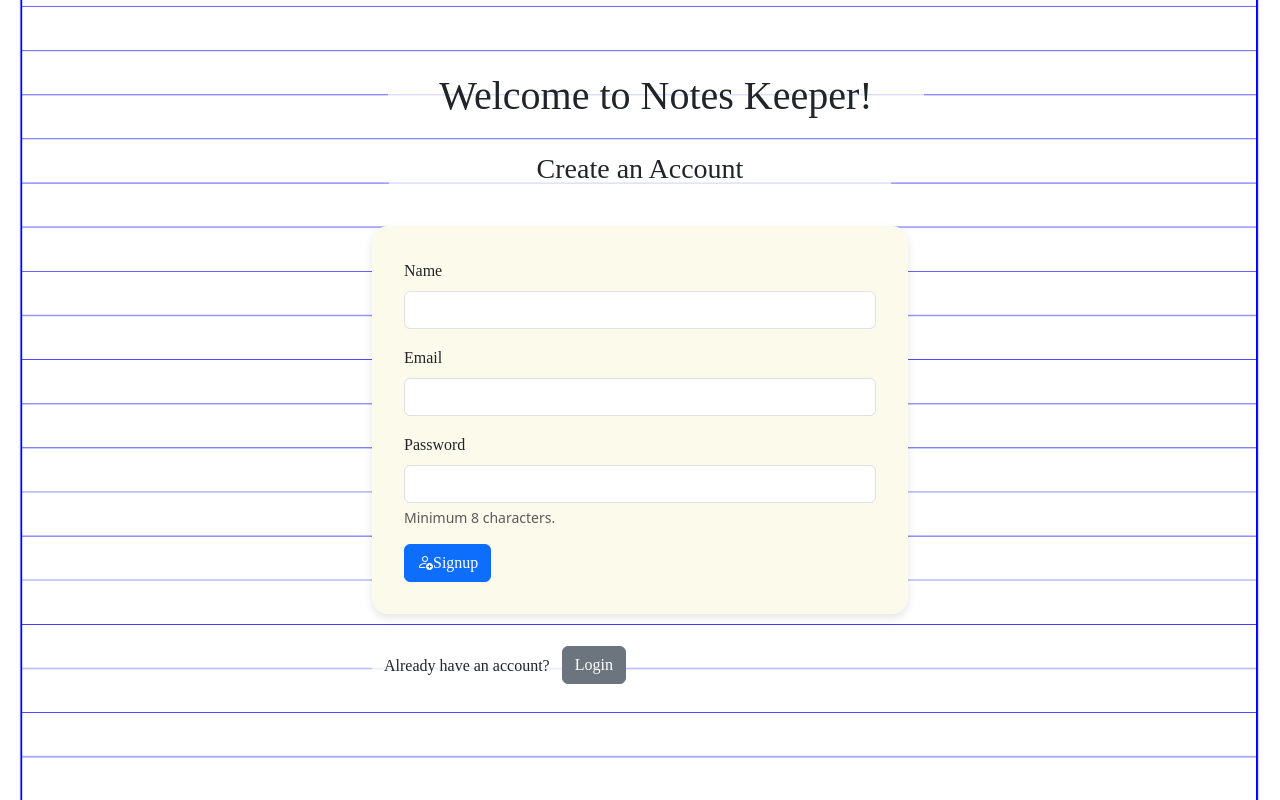
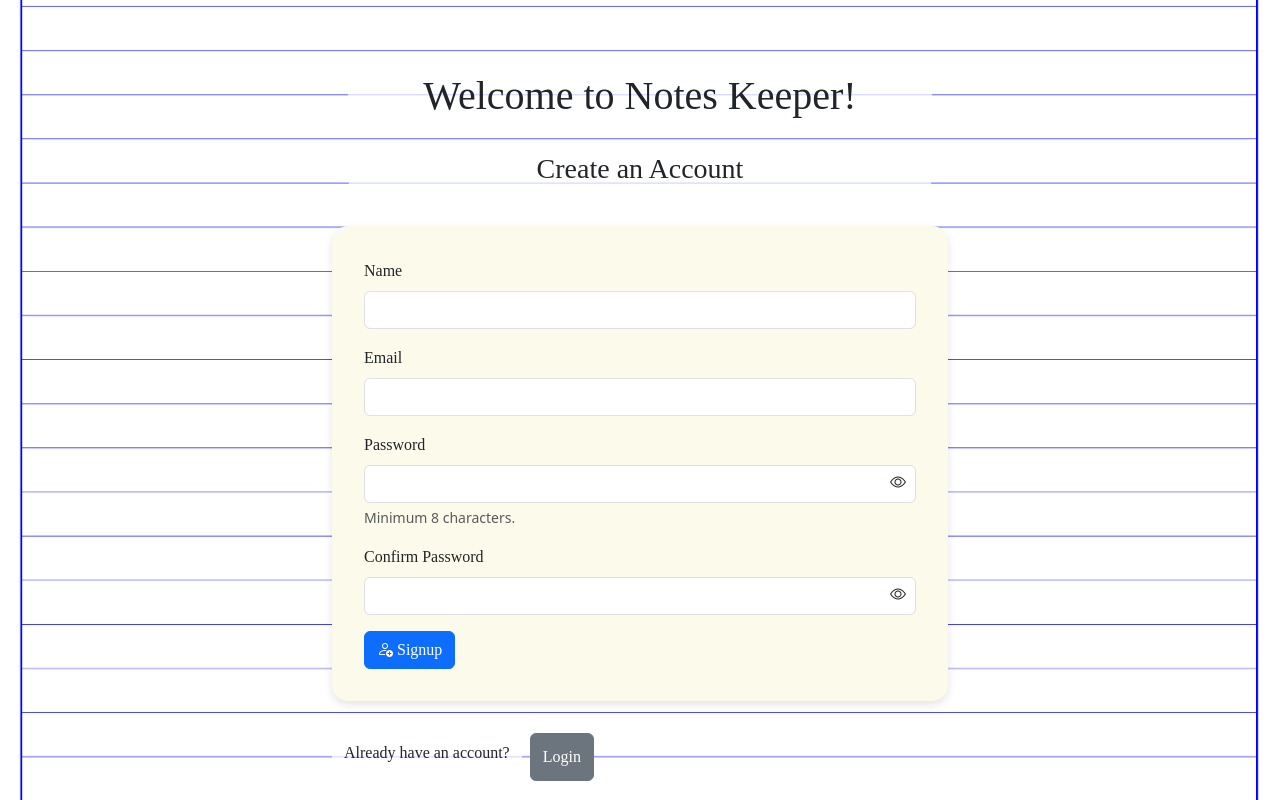
Before and after one commit to username-isAK/Notes-Keeper, a React (Vite) app in the folder Frontend/notes-keeper/: page /signup in a window 1280 px wide. Built offline with nearby package versions, Linux system fonts and the light colour scheme.

Commit message:
Forgot to add confirm password, did it now and also show and hide password

```diff
--- a/Frontend/notes-keeper/src/Components/Login.jsx
+++ b/Frontend/notes-keeper/src/Components/Login.jsx
@@ -1,58 +1,92 @@
-import {useState} from 'react'
-import { useNavigate } from 'react-router-dom'
+import { useState } from "react";
+import { useNavigate } from "react-router-dom";
 
-
-const Login = ({setIsAuthenticated, showAlert}) => {
-    const [credentials, setCredentials] = useState({email: "", password: ""})
+const Login = ({ setIsAuthenticated, showAlert }) => {
+  const [credentials, setCredentials] = useState({ email: "", password: "" });
+  const [showPassword, setShowPassword] = useState(false);
   const navigate = useNavigate();
 
   const handleSubmit = async (e) => {
     e.preventDefault();
     const response = await fetch("http://localhost:5000/api/auth/login", {
-            method: 'POST',
-            headers: {
-                'Content-Type': 'application/json'
-            },
-            body: JSON.stringify({email: credentials.email, password: credentials.password})
+      method: "POST",
+      headers: { "Content-Type": "application/json" },
+      body: JSON.stringify({ email: credentials.email, password: credentials.password }),
     });
-        const json = await response.json()
-        if (json.success){
-            localStorage.setItem('token', json.authtoken);
-            setIsAuthenticated(true)
-            showAlert("Login Success","success")
+    const json = await response.json();
+    if (json.success) {
+      localStorage.setItem("token", json.authtoken);
+      setIsAuthenticated(true);
+      showAlert("Login Success", "success");
       navigate("/");
+    } else {
+      showAlert("Login Failed due to invalid credentials", "danger");
     }
-        else{
-            showAlert("Login Failed due to invalid credentials","danger")
-        }
-    }
+  };
 
-    const onChange = (e)=>{
-        setCredentials({...credentials, [e.target.name]: e.target.value})
-    }
+  const onChange = (e) => {
+    setCredentials({ ...credentials, [e.target.name]: e.target.value });
+  };
 
   return (
-        <div className="container" style={{ maxWidth: '550px', width: '95%' }}>
-            <h1 className="container m-3" style={{ fontFamily: 'cursive', textAlign: 'center', backgroundColor: "rgba(255,255,255,0.7)", padding: "0.5rem 0.75rem", borderRadius: "1rem"}}>Welcome to Notes Keeper!</h1>
-            <h3 className="m-3" style={{ fontFamily: 'cursive',textAlign: 'center',backgroundColor: "rgba(255,255,255,0.7)", padding: "0.5rem 0.75rem", borderRadius: "1rem" }}>Please Login to continue</h3>
-            <form  onSubmit={handleSubmit} autoComplete="off">
+    <div className="container" style={{ maxWidth: "40rem" }}>
+      <h1 className="m-3 text-center" style={{ fontFamily: "cursive", backgroundColor: "rgba(255,255,255,0.7)", padding: "0.5rem 0.75rem", borderRadius: "1rem" }}>
+        Welcome to Notes Keeper!
+      </h1>
+      <h3 className="m-3 text-center" style={{ fontFamily: "cursive", backgroundColor: "rgba(255,255,255,0.7)", padding: "0.5rem 0.75rem", borderRadius: "1rem" }}>
+        Please Login to continue
+      </h3>
+      <form onSubmit={handleSubmit} autoComplete="off">
         <div className="mb-3">
-                    <label htmlFor="email" className="form-label" style={{ fontFamily: 'cursive'}}>Email address</label>
-                    <input type="email" className="form-control" value={credentials.email} onChange={onChange} id="email" name="email" aria-describedby="emailHelp" autoComplete="off" />
+          <label htmlFor="email" className="form-label" style={{ fontFamily: "cursive" }}>Email address</label>
+          <input
+            type="email"
+            className="form-control"
+            value={credentials.email}
+            onChange={onChange}
+            id="email"
+            name="email"
+            aria-describedby="emailHelp"
+            autoComplete="off"
+            required
+          />
           <div id="emailHelp" className="form-text">We'll never share your email with anyone else.</div>
         </div>
-                <div className="mb-3">
-                    <label htmlFor="password" className="form-label" style={{ fontFamily: 'cursive'}}>Password</label>
-                    <input type="password" className="form-control" value={credentials.password} onChange={onChange} name="password" id="password" autoComplete="new-password"/>
+
+        <div className="mb-3 position-relative">
+          <label htmlFor="password" className="form-label" style={{ fontFamily: "cursive" }}>Password</label>
+          <input
+            type={showPassword ? "text" : "password"}
+            className="form-control"
+            value={credentials.password}
+            onChange={onChange}
+            name="password"
+            id="password"
+            autoComplete="new-password"
+            required
+          />
+          <i
+            className={`bi ${showPassword ? "bi-eye-slash" : "bi-eye"} position-absolute`}
+            style={{ right: "10px", top: "38px", cursor: "pointer" }}
+            onClick={() => setShowPassword(!showPassword)}
+          ></i>
         </div>
-                <button type="submit" className="btn btn-primary" style={{fontFamily: "cursive"}}><i class="bi bi-box-arrow-in-right"></i>Login</button>
+
+        <button type="submit" className="btn btn-primary" style={{ fontFamily: "cursive" }}>
+          <i className="bi bi-box-arrow-in-right"></i> Login
+        </button>
       </form>
+
       <div className="mt-3 d-flex">
-                <p style={{ fontFamily: 'cursive',backgroundColor: "rgba(255,255,255,0.7)", padding: "0.5rem 0.75rem", borderRadius: "1rem"}}>Don't have an account?</p>
-                <button className="btn btn-secondary" onClick={() => navigate("/signup")} style={{height:"15%",fontFamily: "cursive"}}>Signup</button>
+        <p style={{ fontFamily: "cursive", backgroundColor: "rgba(255,255,255,0.7)", padding: "0.5rem 0.75rem", borderRadius: "1rem" }}>
+          Don't have an account?
+        </p>
+        <button className="btn btn-secondary ms-2" onClick={() => navigate("/signup")} style={{ fontFamily: "cursive" ,height:"6vh"}}>
+          Signup
+        </button>
       </div>
     </div>
-    )
-}
+  );
+};
 
-export default Login
+export default Login;
--- a/Frontend/notes-keeper/src/Components/Signup.jsx
+++ b/Frontend/notes-keeper/src/Components/Signup.jsx
@@ -1,12 +1,19 @@
 import { useState } from "react";
 import { useNavigate } from "react-router-dom";
 
-const Signup = ({setIsAuthenticated, showAlert}) => {
-  const [credentials, setCredentials] = useState({ name: "", email: "", password: "" });
+const Signup = ({ setIsAuthenticated, showAlert }) => {
+  const [credentials, setCredentials] = useState({ name: "", email: "", password: "", confirmPassword: "" });
+  const [showPassword, setShowPassword] = useState(false);
+  const [showConfirmPassword, setShowConfirmPassword] = useState(false);
   const navigate = useNavigate();
 
   const handleSubmit = async (e) => {
     e.preventDefault();
+
+    if (credentials.password !== credentials.confirmPassword) {
+      showAlert("Passwords do not match", "danger");
+      return;
+    }
 
     const response = await fetch("http://localhost:5000/api/auth/createuser", {
       method: "POST",
@@ -20,16 +27,13 @@ const Signup = ({setIsAuthenticated, showAlert}) => {
 
     const json = await response.json();
 
-    console.log("Signup response:", json);
-
     if (json.authtoken) {
       localStorage.setItem("token", json.authtoken);
-      setIsAuthenticated(true)
-      showAlert("Signup Success","success")
+      setIsAuthenticated(true);
+      showAlert("Signup Success", "success");
       navigate("/");
-    }
-    else {
-      showAlert("Signup Failed","danger")
+    } else {
+      showAlert("Signup Failed", "danger");
     }
   };
 
@@ -38,29 +42,71 @@ const Signup = ({setIsAuthenticated, showAlert}) => {
   };
 
   return (
-    <div className="container" style={{ maxWidth: "35rem" }}>
-      <h1 className="container m-3" style={{ fontFamily: 'cursive',textAlign: 'center',backgroundColor: "rgba(255,255,255,0.7)", padding: "0.5rem 0.75rem", borderRadius: "1rem"}}>Welcome to Notes Keeper!</h1>
-      <h3 className="m-3" style={{ fontFamily: 'cursive',textAlign: 'center',backgroundColor: "rgba(255,255,255,0.7)", padding: "0.5rem 0.75rem", borderRadius: "1rem"}}>Create an Account</h3>
+    <div className="container" style={{maxWidth: "40rem" }}>
+      <h1 className="m-3 text-center" style={{ fontFamily: "cursive", backgroundColor: "rgba(255,255,255,0.7)", padding: "0.5rem 0.75rem", borderRadius: "1rem" }}>
+        Welcome to Notes Keeper!
+      </h1>
+      <h3 className="m-3 text-center" style={{ fontFamily: "cursive", backgroundColor: "rgba(255,255,255,0.7)", padding: "0.5rem 0.75rem", borderRadius: "1rem" }}>
+        Create an Account
+      </h3>
       <form onSubmit={handleSubmit} autoComplete="off">
         <div className="mb-3">
-          <label htmlFor="name" className="form-label" style={{ fontFamily: 'cursive'}}>Name</label>
-          <input type="text" className="form-control" id="name" name="name" value={credentials.name} onChange={onChange} />
+          <label htmlFor="name" className="form-label" style={{ fontFamily: "cursive" }}>Name</label>
+          <input type="text" className="form-control" id="name" name="name" value={credentials.name} onChange={onChange} required />
         </div>
         <div className="mb-3">
-          <label htmlFor="email" className="form-label" style={{ fontFamily: 'cursive'}}>Email</label>
-          <input type="email" className="form-control" id="email" name="email" value={credentials.email} onChange={onChange} />
+          <label htmlFor="email" className="form-label" style={{ fontFamily: "cursive" }}>Email</label>
+          <input type="email" className="form-control" id="email" name="email" value={credentials.email} onChange={onChange} required />
         </div>
-        <div className="mb-3">
-          <label htmlFor="password" className="form-label" style={{ fontFamily: 'cursive'}}>Password</label>
-          <input type="password" className="form-control" id="password" name="password" value={credentials.password} onChange={onChange} />
-          <div id="emailHelp" className="form-text">Minimum 8 characters.</div>
+        <div className="mb-3 position-relative">
+          <label htmlFor="password" className="form-label" style={{ fontFamily: "cursive" }}>Password</label>
+          <input
+            type={showPassword ? "text" : "password"}
+            className="form-control"
+            id="password"
+            name="password"
+            value={credentials.password}
+            onChange={onChange}
+            minLength={8}
+            required
+          />
+          <i
+            className={`bi ${showPassword ? "bi-eye-slash" : "bi-eye"} position-absolute`}
+            style={{ right: "10px", top: "38px", cursor: "pointer" }}
+            onClick={() => setShowPassword(!showPassword)}
+          ></i>
+          <div id="passwordHelp" className="form-text">Minimum 8 characters.</div>
         </div>
-        <button type="submit" className="btn btn-primary" style={{fontFamily:'cursive'}}><i class="bi bi-person-add"></i>Signup</button>
+        <div className="mb-3 position-relative">
+          <label htmlFor="confirmPassword" className="form-label" style={{ fontFamily: "cursive" }}>Confirm Password</label>
+          <input
+            type={showConfirmPassword ? "text" : "password"}
+            className="form-control"
+            id="confirmPassword"
+            name="confirmPassword"
+            value={credentials.confirmPassword}
+            onChange={onChange}
+            minLength={8}
+            required
+          />
+          <i
+            className={`bi ${showConfirmPassword ? "bi-eye-slash" : "bi-eye"} position-absolute`}
+            style={{ right: "10px", top: "38px", cursor: "pointer" }}
+            onClick={() => setShowConfirmPassword(!showConfirmPassword)}
+          ></i>
+        </div>
+        <button type="submit" className="btn btn-primary" style={{ fontFamily: "cursive" }}>
+          <i className="bi bi-person-add"></i> Signup
+        </button>
       </form>
       <div className="mt-3 d-flex">
-        <p style={{ fontFamily: 'cursive',backgroundColor: "rgba(255,255,255,0.7)", padding: "0.5rem 0.75rem", borderRadius: "1rem"}}>Already have an account?</p>
-        <button className="btn btn-secondary" onClick={() => navigate("/login")} style={{height:"15%",fontFamily: "cursive"}}>Login</button>
-     </div>
+        <p style={{ fontFamily: "cursive", backgroundColor: "rgba(255,255,255,0.7)", padding: "0.5rem 0.75rem", borderRadius: "1rem" }}>
+          Already have an account?
+        </p>
+        <button className="btn btn-secondary ms-2" onClick={() => navigate("/login")} style={{ fontFamily: "cursive",height:"6vh" }}>
+          Login
+        </button>
+      </div>
     </div>
   );
 };
```
Lines whose indentation alone changed are shown as unchanged.
